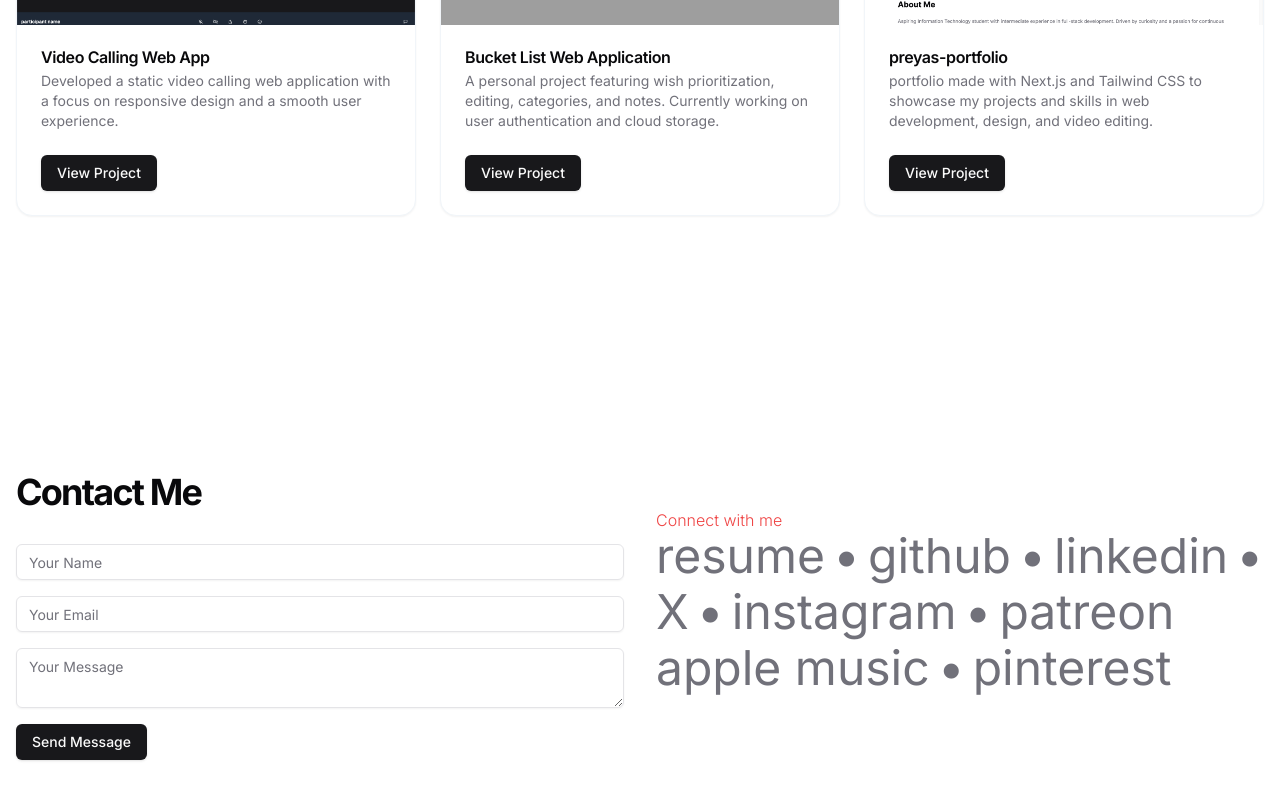
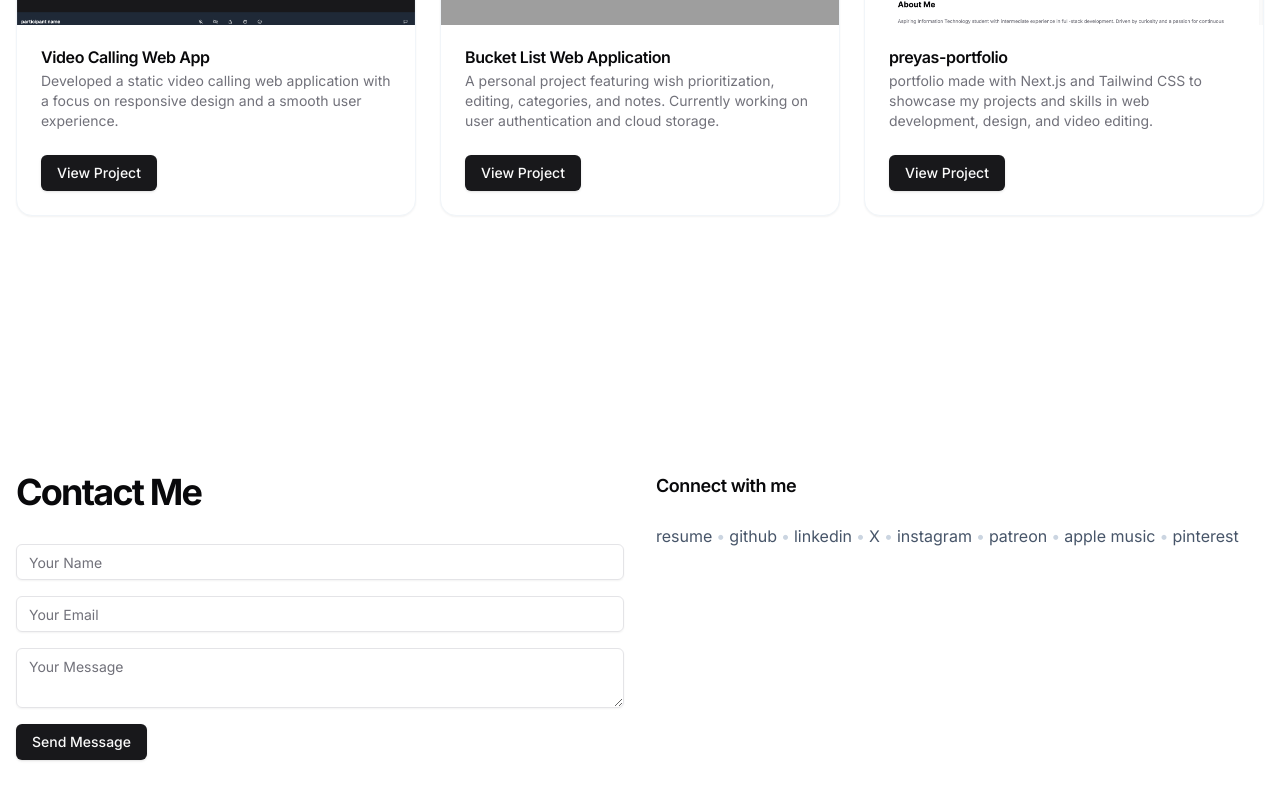
Before and after one commit to PreyasGit/Preyas-portfolio, a Next.js app: page / in a window 1280 px wide. Shown: the part 2459-3259 px from the top of the page. Built offline with nearby package versions, Linux system fonts and the light colour scheme; grey boxes are pictures that could not be loaded.

Commit message:
feat: refine Contact section for corporate aesthetic
Reorganize social links, update typography, add hover effects, and enhance button transitions.

Co-authored-by: the.rebel.jedi  <82748115+PreyasGit@users.noreply.github.com>

```diff
--- a/components/Contact.tsx
+++ b/components/Contact.tsx
@@ -3,6 +3,17 @@ import { Input } from "@/components/ui/input";
 import { Textarea } from "@/components/ui/textarea";
 
 export default function Contact() {
+  const socialLinks = [
+    { name: "resume", href: "/assets/resume_preyas.pdf" },
+    { name: "github", href: "https://github.com/PreyasGit" },
+    { name: "linkedin", href: "https://www.linkedin.com/in/preyas-mistry-1694ba259/" },
+    { name: "X", href: "https://x.com/PREYASMISTRY3" },
+    { name: "instagram", href: "https://www.instagram.com/the.rebel.jedi/" },
+    { name: "patreon", href: "https://www.patreon.com/c/preyasworks" },
+    { name: "apple music", href: "https://music.apple.com/profile/the_rebel_jedi" },
+    { name: "pinterest", href: "https://ph.pinterest.com/preyasmistry/" },
+  ];
+
   return (
     <section id="contact" className="py-32">
       <div className="grid gap-8 md:grid-cols-2">
@@ -12,82 +23,29 @@ export default function Contact() {
             <Input placeholder="Your Name" />
             <Input type="email" placeholder="Your Email" />
             <Textarea placeholder="Your Message" />
-            <Button type="submit">Send Message</Button>
+            <Button type="submit" className="transition-all duration-200 ease-out">
+              Send Message
+            </Button>
           </form>
         </div>
         <div>
-          <h3 className="text-md font-light text-red-500 mt-9">Connect with me</h3>
-          <div className="flex flex-wrap gap-2 text-5xl">
-            <a
-              href="/assets/resume_preyas.pdf"
-              target="_blank"
-              rel="noopener noreferrer"
-              className="text-muted-foreground hover:text-red-500 transition duration-200"
-            >
-              resume
-            </a>
-            <span className="text-muted-foreground">•</span>
-            <a
-              href="https://github.com/PreyasGit"
-              target="_blank"
-              rel="noopener noreferrer"
-              className="text-muted-foreground hover:text-red-500 transition duration-200"
-            >
-              github
-            </a>
-            <span className="text-muted-foreground">•</span>
-            <a
-              href="https://www.linkedin.com/in/preyas-mistry-1694ba259/"
-              target="_blank"
-              rel="noopener noreferrer"
-              className="text-muted-foreground hover:text-red-500 transition duration-200"
-            >
-              linkedin
-            </a>
-            <span className="text-muted-foreground">•</span>
-            <a
-              href="https://x.com/PREYASMISTRY3"
-              target="_blank"
-              rel="noopener noreferrer"
-              className="text-muted-foreground hover:text-red-500 transition duration-200"
-            >
-              X
-            </a>
-            <span className="text-muted-foreground">•</span>
-            <a
-              href="https://www.instagram.com/the.rebel.jedi/"
-              target="_blank"
-              rel="noopener noreferrer"
-              className="text-muted-foreground hover:text-red-500 transition duration-200"
-            >
-              instagram
-            </a>
-            <span className="text-muted-foreground">•</span>
-            <a
-              href="https://www.patreon.com/c/preyasworks"
-              target="_blank"
-              rel="noopener noreferrer"
-              className="text-muted-foreground hover:text-red-500 transition duration-200"
-            >
-              patreon
-            </a>
-            <a
-              href="https://music.apple.com/profile/the_rebel_jedi"
-              target="_blank"
-              rel="noopener noreferrer"
-              className="text-muted-foreground hover:text-red-500 transition duration-200"
-            >
-              apple music
-            </a>
-            <span className="text-muted-foreground">•</span>
-            <a
-              href="https://ph.pinterest.com/preyasmistry/"
-              target="_blank"
-              rel="noopener noreferrer"
-              className="text-muted-foreground hover:text-red-500 transition duration-200"
-            >
-              pinterest
-            </a>
+          <h3 className="text-lg font-semibold mb-6 tracking-tight">Connect with me</h3>
+          <div className="flex flex-wrap gap-1 text-base">
+            {socialLinks.map((link, index) => (
+              <div key={link.name} className="flex items-center gap-1">
+                <a
+                  href={link.href}
+                  target="_blank"
+                  rel="noopener noreferrer"
+                  className="text-slate-600 dark:text-slate-400 hover:text-black dark:hover:text-white transition-colors duration-200 ease-out"
+                >
+                  {link.name}
+                </a>
+                {index < socialLinks.length - 1 && (
+                  <span className="text-slate-300 dark:text-slate-600">•</span>
+                )}
+              </div>
+            ))}
           </div>
         </div>
       </div>
```
